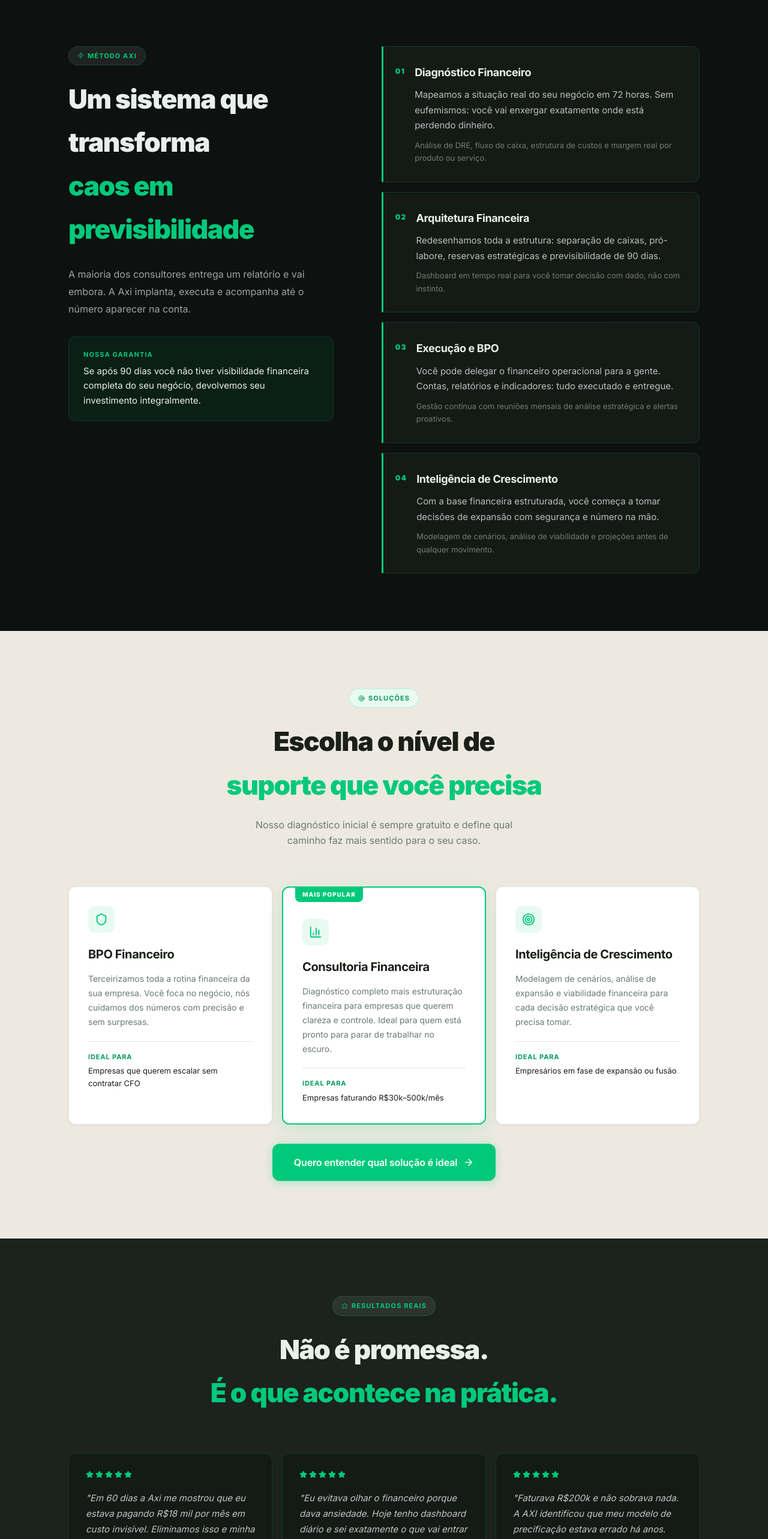
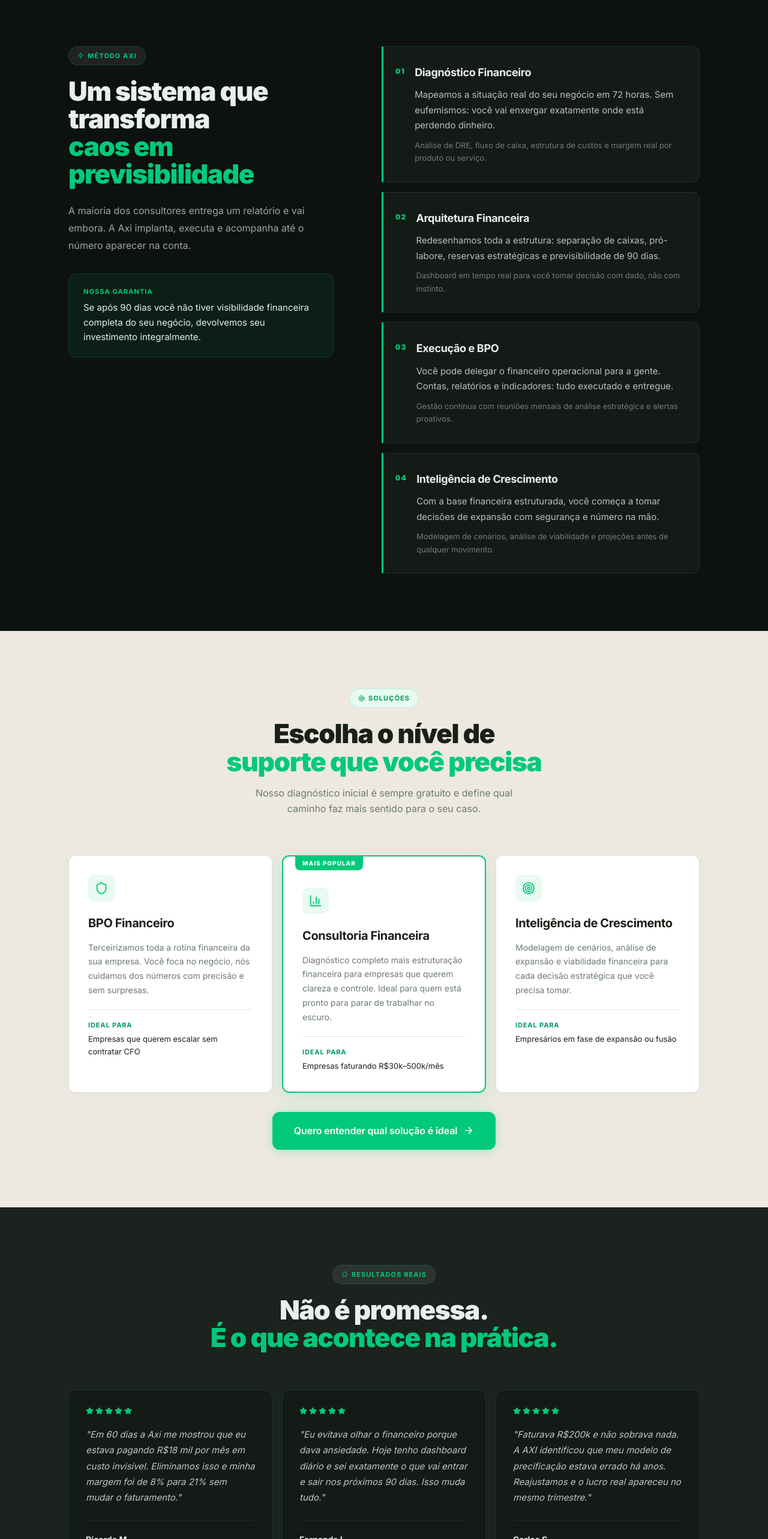
Before and after one commit to wiltonlima-dev/axi-landing, a React (Vite) app: page / in a window 1280 px wide. Shown: the part 2060-4626 px from the top of the page at 60% size. Built offline with nearby package versions, Linux system fonts and the light colour scheme.

Commit message:
Fix linhas

```diff
--- a/src/App.jsx
+++ b/src/App.jsx
@@ -523,7 +523,7 @@
           <div className="method-aside" style={{ position: "sticky", top: 120 }}>
             <span className="tag tag-dark"><Zap size={11} /> Método Axi</span>
 
-            <h2 style={{ fontSize: "clamp(28px, 4vw, 44px)", fontWeight: 900, letterSpacing: "-0.03em", marginBottom: 24 }}>
+<h2 style={{ fontSize: "clamp(28px, 4vw, 44px)", fontWeight: 900, letterSpacing: "-0.03em", marginBottom: 24, lineHeight: 1.05 }}>
   Um sistema que transforma<br />
   <span style={{ color: C.green }}>caos em previsibilidade</span>
 </h2>
@@ -600,7 +600,7 @@
       <div className="container">
         <div style={{ textAlign: "center", marginBottom: 64 }}>
           <span className="tag tag-green"><Target size={11} /> Soluções</span>
-          <h2 style={{ fontSize: "clamp(28px, 4vw, 44px)", fontWeight: 900, letterSpacing: "-0.03em", color: C.textDark, marginBottom: 16 }}>
+<h2 style={{ fontSize: "clamp(28px, 4vw, 44px)", fontWeight: 900, letterSpacing: "-0.03em", color: C.textDark, marginBottom: 16, lineHeight: 1.05 }}>
   Escolha o nível de<br />
   <span style={{ color: C.green }}>suporte que você precisa</span>
 </h2>
@@ -687,7 +687,7 @@
       <div className="container">
         <div style={{ textAlign: "center", marginBottom: 64 }}>
           <span className="tag tag-dark"><Star size={11} /> Resultados reais</span>
-          <h2 style={{ fontSize: "clamp(28px, 4vw, 44px)", fontWeight: 900, letterSpacing: "-0.03em", marginBottom: 16 }}>
+<h2 style={{ fontSize: "clamp(28px, 4vw, 44px)", fontWeight: 900, letterSpacing: "-0.03em", marginBottom: 16, lineHeight: 1.05 }}>
   Não é promessa.<br />
   <span style={{ color: C.green }}>É o que acontece na prática.</span>
 </h2>
@@ -751,8 +751,8 @@
       <div className="container">
         <div style={{ textAlign: "center", marginBottom: 64 }}>
           <span className="tag tag-green"><Shield size={11} /> Quem está por trás</span>
-          <h2 style={{ fontSize: "clamp(28px, 4vw, 44px)", fontWeight: 900, letterSpacing: "-0.03em", color: C.textDark, marginBottom: 16 }}>
-            Você não contrata uma empresa.<br />
+<h2 style={{ fontSize: "clamp(28px, 4vw, 44px)", fontWeight: 900, letterSpacing: "-0.03em", color: C.textDark, marginBottom: 16, lineHeight: 1.05 }}>
+  Você não contrata só uma empresa.<br />
   <span style={{ color: C.green }}>Contrata pessoas que já viveram seu problema.</span>
 </h2>
           <p style={{ color: C.muted, maxWidth: 500, margin: "0 auto" }}>
@@ -819,7 +819,7 @@
       <div className="container" style={{ maxWidth: 760 }}>
         <div style={{ textAlign: "center", marginBottom: 56 }}>
           <span className="tag tag-green"><CheckCircle size={11} /> Dúvidas frequentes</span>
-          <h2 style={{ fontSize: "clamp(26px, 4vw, 40px)", fontWeight: 900, letterSpacing: "-0.03em", color: C.textDark }}>
+<h2 style={{ fontSize: "clamp(26px, 4vw, 40px)", fontWeight: 900, letterSpacing: "-0.03em", color: C.textDark, lineHeight: 1.05 }}>
   Perguntas que todo empresário<br />
   <span style={{ color: C.green }}>faz antes de contratar</span>
 </h2>
@@ -927,7 +927,7 @@
           <div>
             <span className="tag tag-dark"><Zap size={11} /> Diagnóstico gratuito</span>
 
-            <h2 style={{ fontSize: "clamp(28px, 4vw, 44px)", fontWeight: 900, letterSpacing: "-0.03em", marginBottom: 20 }}>
+<h2 style={{ fontSize: "clamp(28px, 4vw, 44px)", fontWeight: 900, letterSpacing: "-0.03em", marginBottom: 20, lineHeight: 1.05 }}>
   45 minutos que podem<br />
   <span style={{ color: C.green }}>mudar o seu negócio.</span>
 </h2>
@@ -1075,7 +1075,7 @@
           <span style={{ width: 6, height: 6, borderRadius: "50%", background: C.green, display: "inline-block" }} />
           <span style={{ fontSize: 12, color: C.green, fontWeight: 700, letterSpacing: "0.08em", textTransform: "uppercase" }}>Você ainda está aqui. Isso significa algo.</span>
         </div>
-        <h2 style={{ fontSize: "clamp(30px, 5vw, 52px)", fontWeight: 900, letterSpacing: "-0.035em", marginBottom: 20 }}>
+<h2 style={{ fontSize: "clamp(30px, 5vw, 52px)", fontWeight: 900, letterSpacing: "-0.035em", marginBottom: 20, lineHeight: 1.05 }}>
   Todo mês que passa sem estrutura<br />
   <span style={{ color: C.green }}>é dinheiro que não volta.</span>
 </h2>
```
Lines whose indentation alone changed are shown as unchanged.
